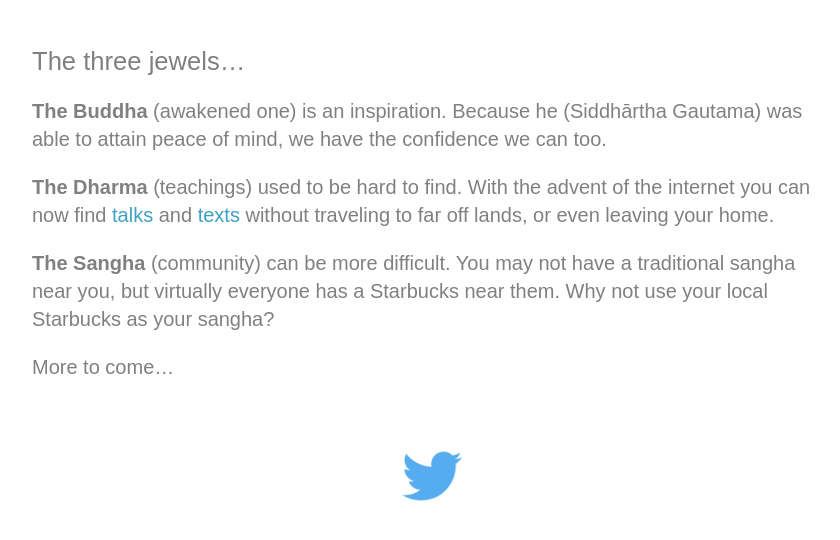
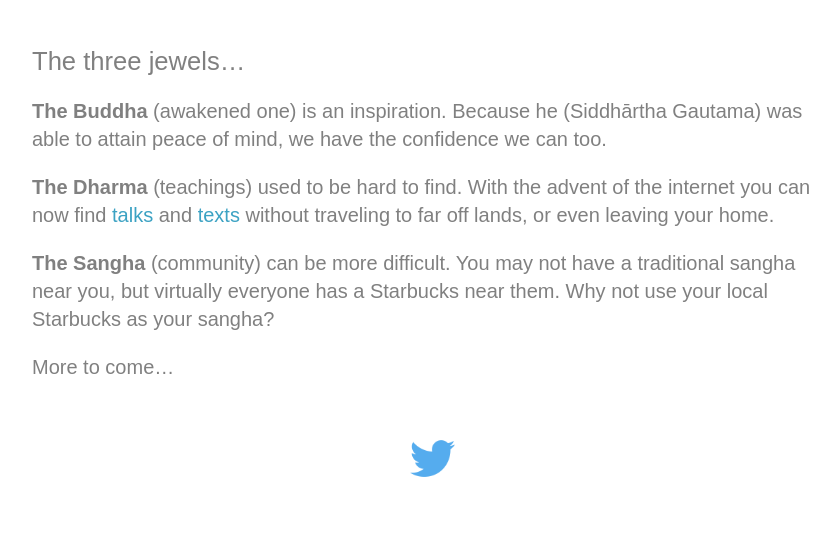
Before and after one commit to StarbucksSangha/StarbucksSangha, a Jekyll site: the page built from info.md, in a window 1280 px wide. Shown: the top 540 px of the page, without its empty margins (208-1048 px from the left). Built offline with Jekyll 4.4.1, drawn with Linux system fonts in a browser that asks for light colours.

Commit message:
Update default.html

```diff
--- a/_layouts/default.html
+++ b/_layouts/default.html
@@ -20,11 +20,12 @@ published: true
 </article>
 
 
-<div style="float; margin-bottom:25px;"></div>
 <center>
 {% if page.url == "/info/" %}
-<a href="/" target="_self"><img src="/img/twitter.png" width="60"></a>
+<div style="float; margin-bottom:15px;"></div>
+<a href="/" target="_self"><img src="/img/twitter.png" width="45"></a>
 {% else %}
+<div style="float; margin-bottom:25px;"></div>
 <a href="/" target="_self"><img src="/img/guru-round.gif" width="60"></a>
 {% endif %}
 </center>
```
